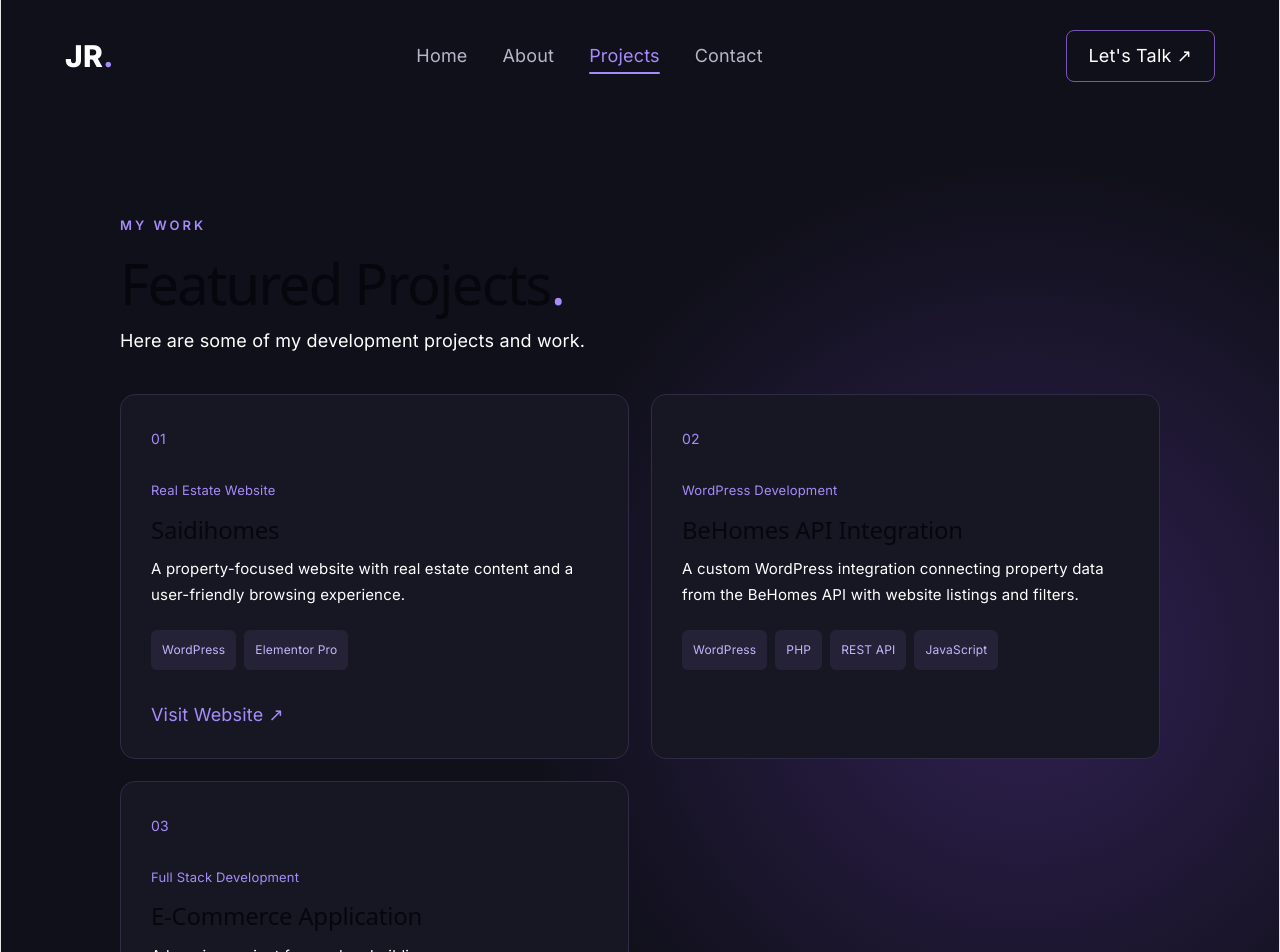
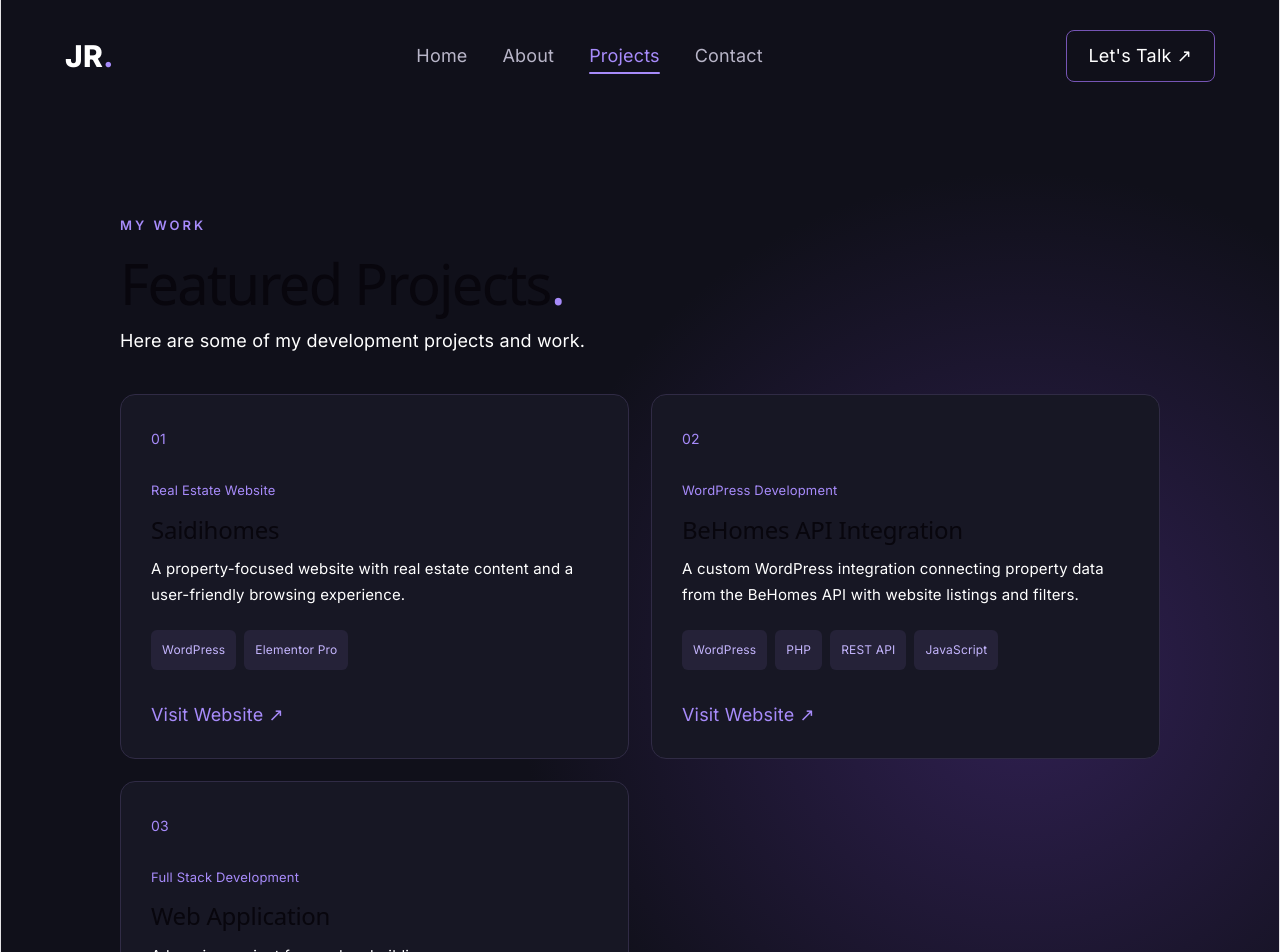
Before and after one commit to RaselDevCodes/jahangir-rasel-portfolio, a React (Vite) app: page /projects in a window 1280 px wide. Shown: the top 952 px of the page. Built offline with nearby package versions, Linux system fonts and the light colour scheme.

Commit message:
Update projects page

```diff
--- a/src/pages/Projects.jsx
+++ b/src/pages/Projects.jsx
@@ -16,17 +16,17 @@ function Projects() {
       description:
         "A custom WordPress integration connecting property data from the BeHomes API with website listings and filters.",
       technologies: ["WordPress", "PHP", "REST API", "JavaScript"],
-      link: "",
-      linkText: "",
+      link: "https://saidihomes.com/off-plan-properties/",
+      linkText: "Visit Website",
     },
     {
-      title: "E-Commerce Application",
+      title: "Web Application",
       category: "Full Stack Development",
       description:
         "A learning project focused on building an e-commerce application with authentication, products and orders.",
       technologies: ["Node.js", "Express.js", "MongoDB", "EJS"],
-      link: "",
-      linkText: "",
+      link: "https://real-api-projects.vercel.app/",
+      linkText: "Visit Website",
     },
   ];
 
```
Also changed, not shown: public/robots.txt, 1 other file (tests, documents, lock files or other folders).
